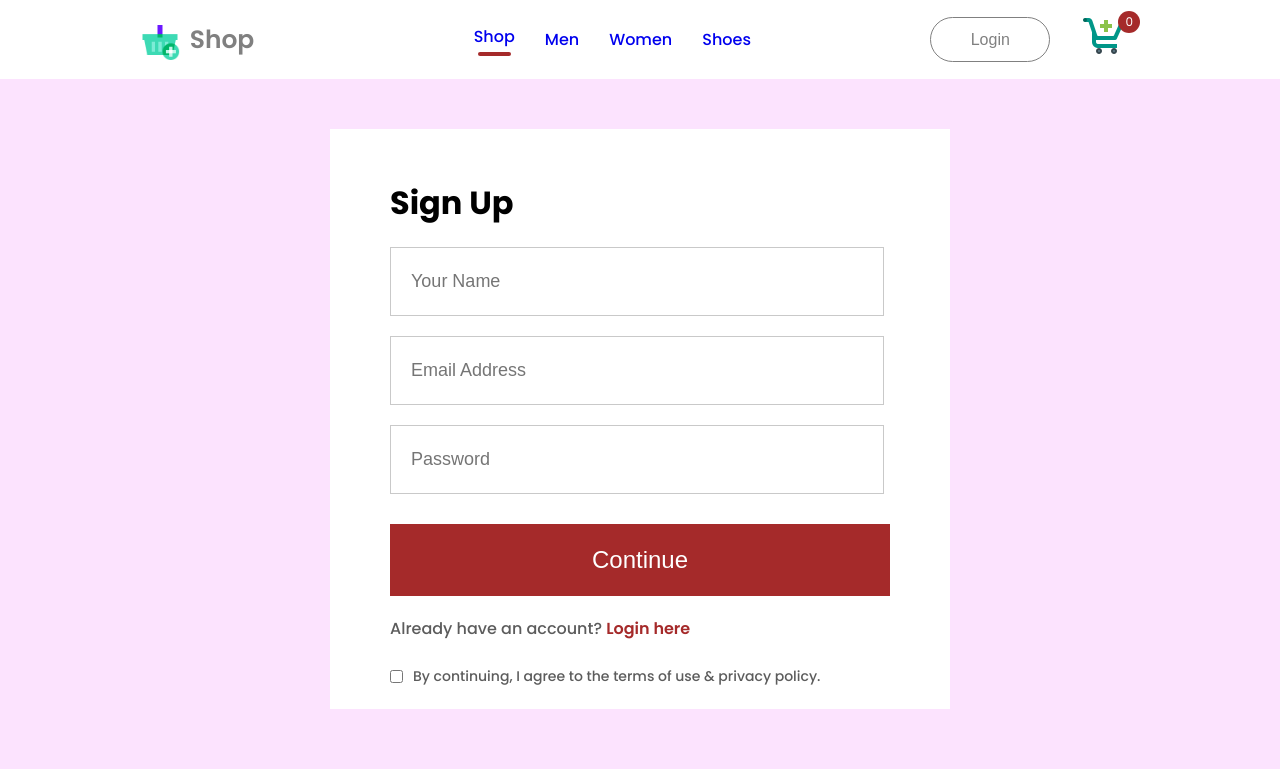
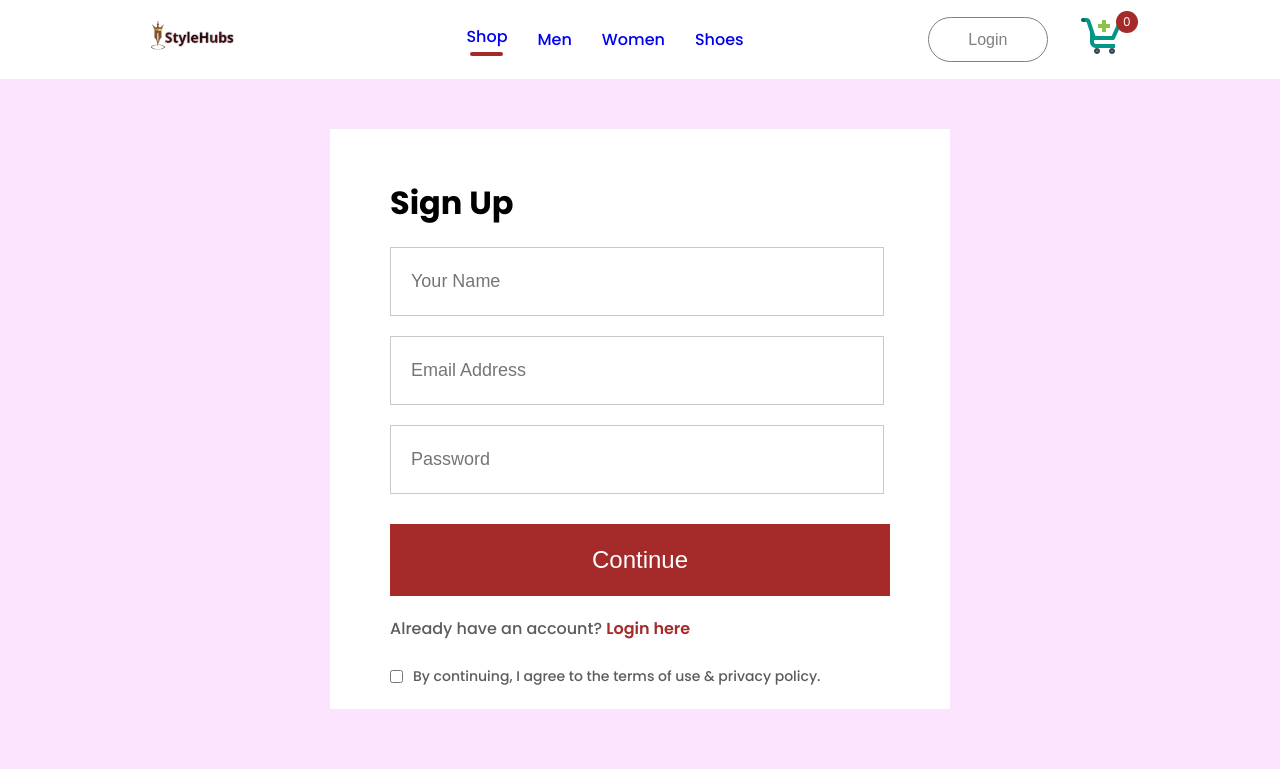
Before and after one commit to Mickienedu/e-commerce, a React (Create React App) app: page /login in a window 1280 px wide. Shown: the top 774 px of the page. Built offline with nearby package versions, Linux system fonts and the light colour scheme.

Commit message:
logo changed and sized

```diff
--- a/src/Components/Footer/Footer.jsx
+++ b/src/Components/Footer/Footer.jsx
@@ -10,7 +10,7 @@ const Footer = () => {
     <div className='footer'>
       <div className="footer-logo">
         <img src={footer_logo} alt="" />
-        <p>SHOP</p>
+        {/* <p>SHOP</p> */}
       </div>
       <ul className="footer-links">
         <li>Company</li>
--- a/src/Components/Navbar/Navbar.css
+++ b/src/Components/Navbar/Navbar.css
@@ -5,17 +5,20 @@
     box-shadow: 0 1px 3px -2px black;
     align-items: center;
 }
-.nav-logo{
+/* .nav-logo{
     display: flex;
     align-items: center;
     gap: 10px;
-}
-.nav-logo p{
+} */
+ .nav-logo img{
+    width: 200px;
+ }
+/* .nav-logo p{
     color: gray;
     font-size: 28px;
     font-weight: 600;
 
-}
+} */
 .nav-menu{
     display: flex;
     align-items: center;
@@ -85,7 +88,7 @@
         padding: 12px 50px;
     }
     .nav-logo img{
-        width: 40px;
+        width: 100px;
     }
     .nav-logo p{
         font-size: 25px;
--- a/src/Components/Navbar/Navbar.jsx
+++ b/src/Components/Navbar/Navbar.jsx
@@ -22,7 +22,6 @@ const dropdown_toggle = (e) =>{
     <div className='navbar'>
       <div className="nav-logo">
       <img src={logo} alt="" />
-      <p>Shop</p>
       </div>
       <img className='nav-dropdown' onClick={dropdown_toggle} src={nav_dropdown} alt="" />
       <ul ref={menuRef} className='nav-menu'>
--- a/src/Context/ShopContext.jsx
+++ b/src/Context/ShopContext.jsx
@@ -1,7 +1,7 @@
 // to filter product like menubar,women,shoes
 import React, { createContext, useState } from "react";
 import all_products from "../Components/Assets/all_product";
-import Product from "../Pages/Product";
+// import Product from "../Pages/Product";
 
 export const ShopContext = createContext(null);
  // addtocart function
```
Also changed, not shown: src/Components/Assets/cart.png (added), src/Components/Assets/logo.png.
